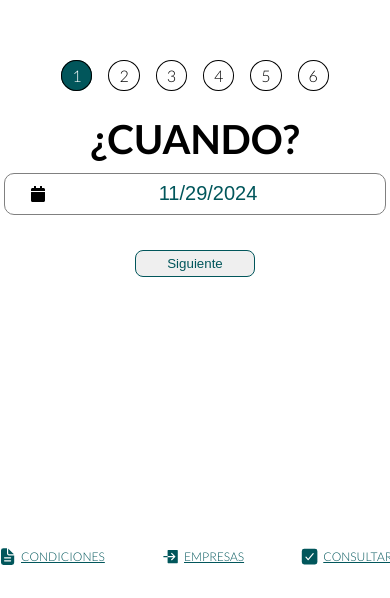
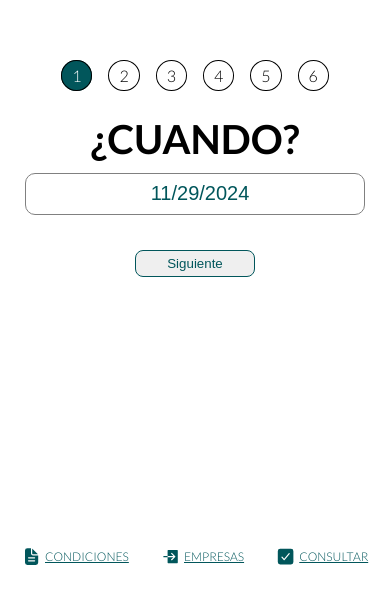
Before and after one commit to danidg2588/birreajs, a React (Create React App) app: page / in a window 390 px wide. Shown: the part 246-844 px from the top of the page. Built offline with nearby package versions, Linux system fonts and the light colour scheme; no server answers.

Commit message:
media small screens

```diff
--- a/src/App.css
+++ b/src/App.css
@@ -2,5 +2,4 @@
   text-align: center;
   height: 100vh;
   width: 100vw;
-  background: red;
 }
--- a/src/Components/Home/home.css
+++ b/src/Components/Home/home.css
@@ -241,8 +241,8 @@ main{
                 padding: 5px 10px;
 
                 &:hover{
-                  background: var(--primary);
                   color: var(--secondary);
+                  background-color: var(--primary);
                   cursor: pointer;
                 }
               }
@@ -327,7 +327,39 @@ footer{
   }
 }
 
-@media screen and (max-width: 600px) {
+@media screen and (max-width: 500px) {
+  main{
+    overflow: hidden !important;
+  }
+  .wizard{
+    overflow: hidden !important;
+    box-shadow: none !important;
+
+    .input-wrapper{
+      max-width: 84% !important;
+    }
+
+    .wizard-card{
+      display: none;
+    }
+    .wizard-wrapper{
+      border: none !important;
+      box-shadow: none !important;
+      width: 90vw;
+
+    }
+  }
+
+  footer{
+    width: 90%;
+
+    .home-link.link{
+      margin: 0 !important;
+    }
+  }
+}
+
+@media screen and (min-width: 500px) and (max-width: 600px) {
   .wizard{
     box-shadow: none !important;
 
```
